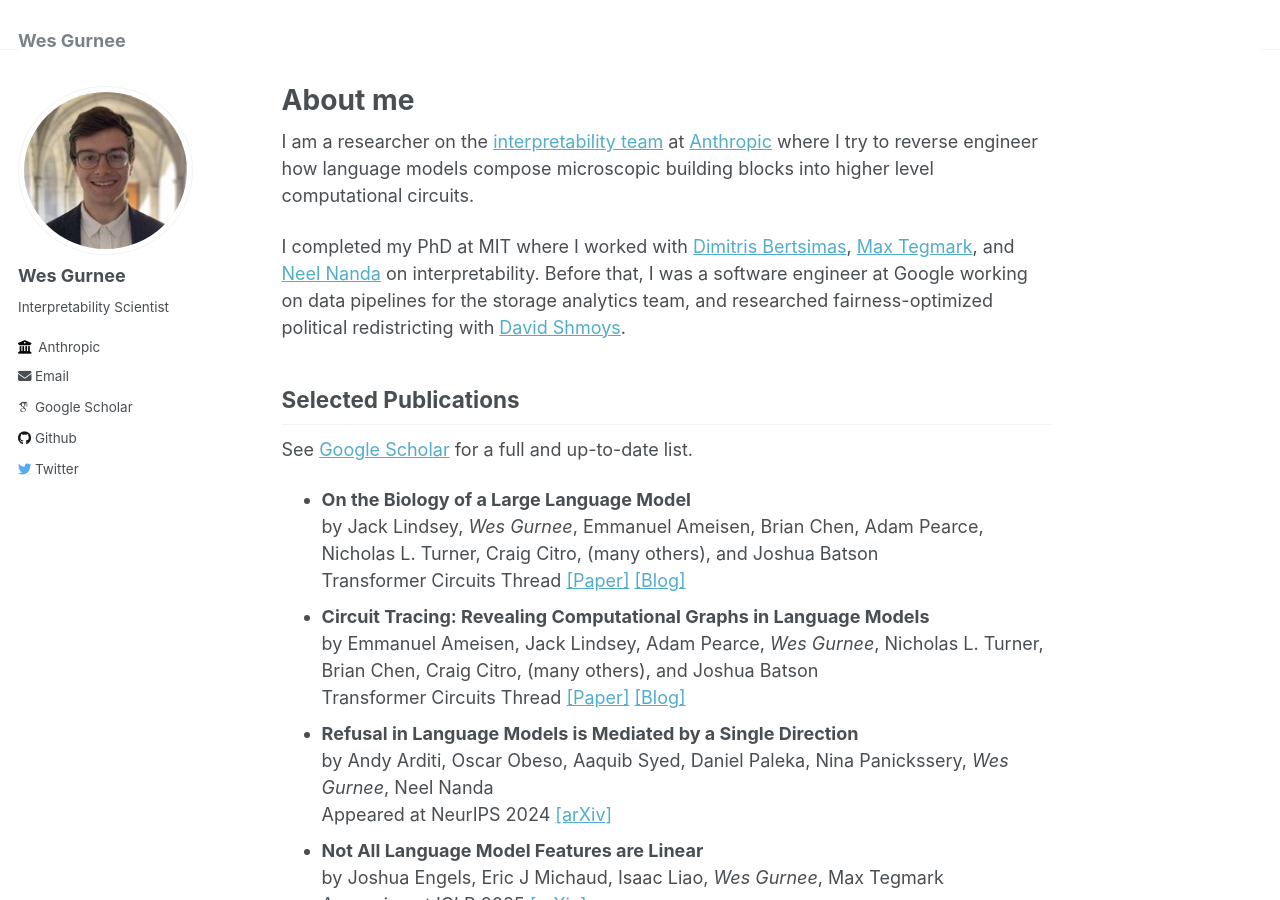
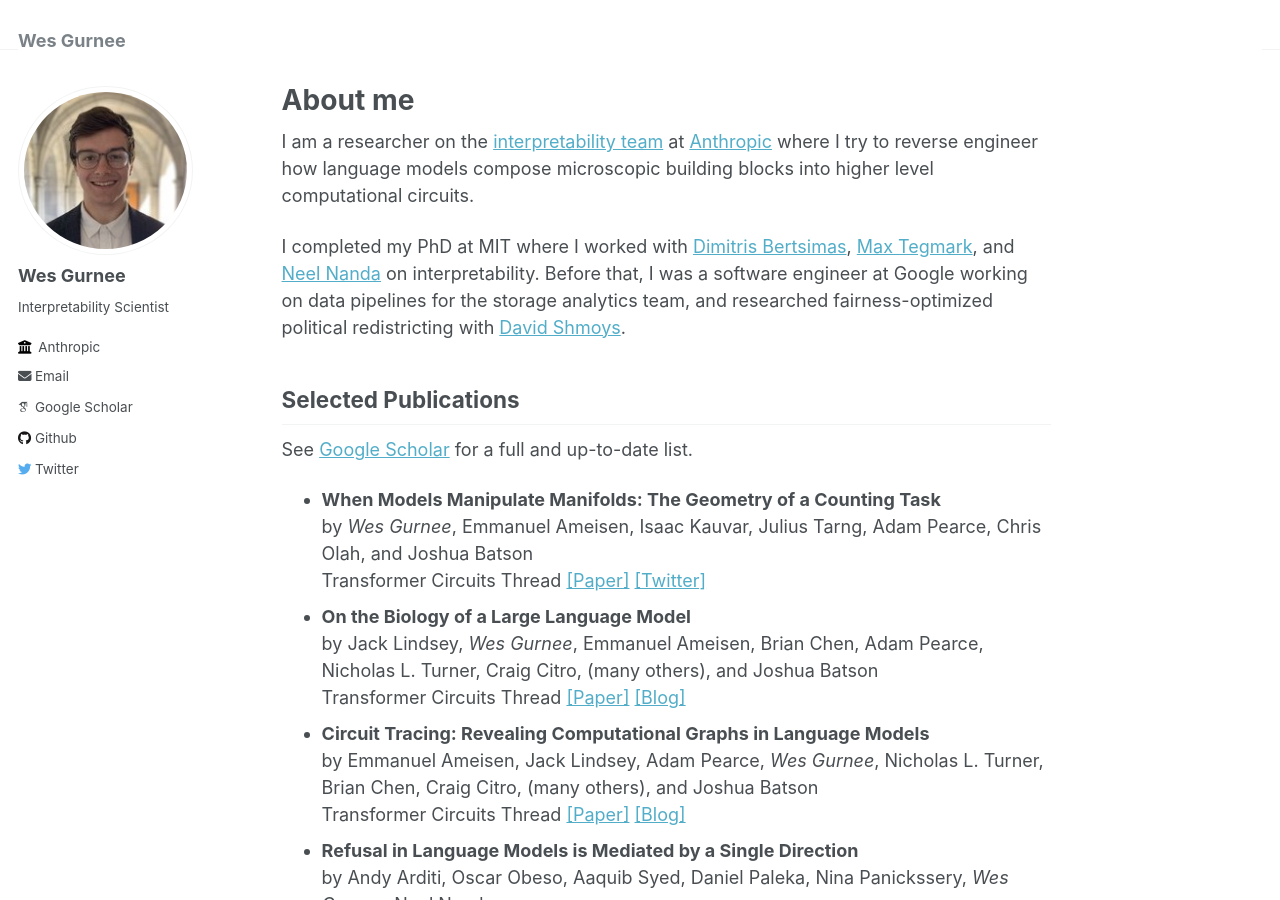
Before and after one commit to wesg52/wesg52.github.io, a Jekyll site: the page built from _pages/about.md, in a window 1280 px wide and 900 px high. Built offline with Jekyll 4.4.1, drawn with Linux system fonts in a browser that asks for light colours; some web fonts are replaced.

Commit message:
Add new publications to the about page

```diff
--- a/_pages/about.md
+++ b/_pages/about.md
@@ -16,6 +16,7 @@ I completed my PhD at MIT where I worked with [Dimitris Bertsimas](https://www.d
 ## Selected Publications
 See [Google Scholar](https://scholar.google.com/citations?hl=en&user=5sxXSfwAAAAJ&view_op=list_works) for a full and up-to-date list.
 
+* **When Models Manipulate Manifolds: The Geometry of a Counting Task** <br>by *Wes Gurnee*, Emmanuel Ameisen, Isaac Kauvar, Julius Tarng, Adam Pearce, Chris Olah, and Joshua Batson <br>Transformer Circuits Thread [[Paper]](https://transformer-circuits.pub/2025/linebreaks/index.html) [[Twitter]](https://x.com/wesg52/status/1980680563582538099)
 * **On the Biology of a Large Language Model** <br>by Jack Lindsey, *Wes Gurnee*, Emmanuel Ameisen, Brian Chen, Adam Pearce, Nicholas L. Turner, Craig Citro, (many others), and Joshua Batson <br>Transformer Circuits Thread [[Paper]](https://transformer-circuits.pub/2025/attribution-graphs/biology.html) [[Blog]](https://www.anthropic.com/research/tracing-thoughts-language-model)
 * **Circuit Tracing: Revealing Computational Graphs in Language Models** <br>by Emmanuel Ameisen, Jack Lindsey, Adam Pearce, *Wes Gurnee*, Nicholas L. Turner, Brian Chen, Craig Citro, (many others), and Joshua Batson <br>Transformer Circuits Thread [[Paper]](https://transformer-circuits.pub/2025/attribution-graphs/methods.html) [[Blog]](https://www.anthropic.com/research/tracing-thoughts-language-model)
 * **Refusal in Language Models is Mediated by a Single Direction** <br>by Andy Arditi, Oscar Obeso, Aaquib Syed, Daniel Paleka, Nina Panickssery, *Wes Gurnee*, Neel Nanda <br>Appeared at NeurIPS 2024 [[arXiv]](https://arxiv.org/pdf/2406.11717)
```
